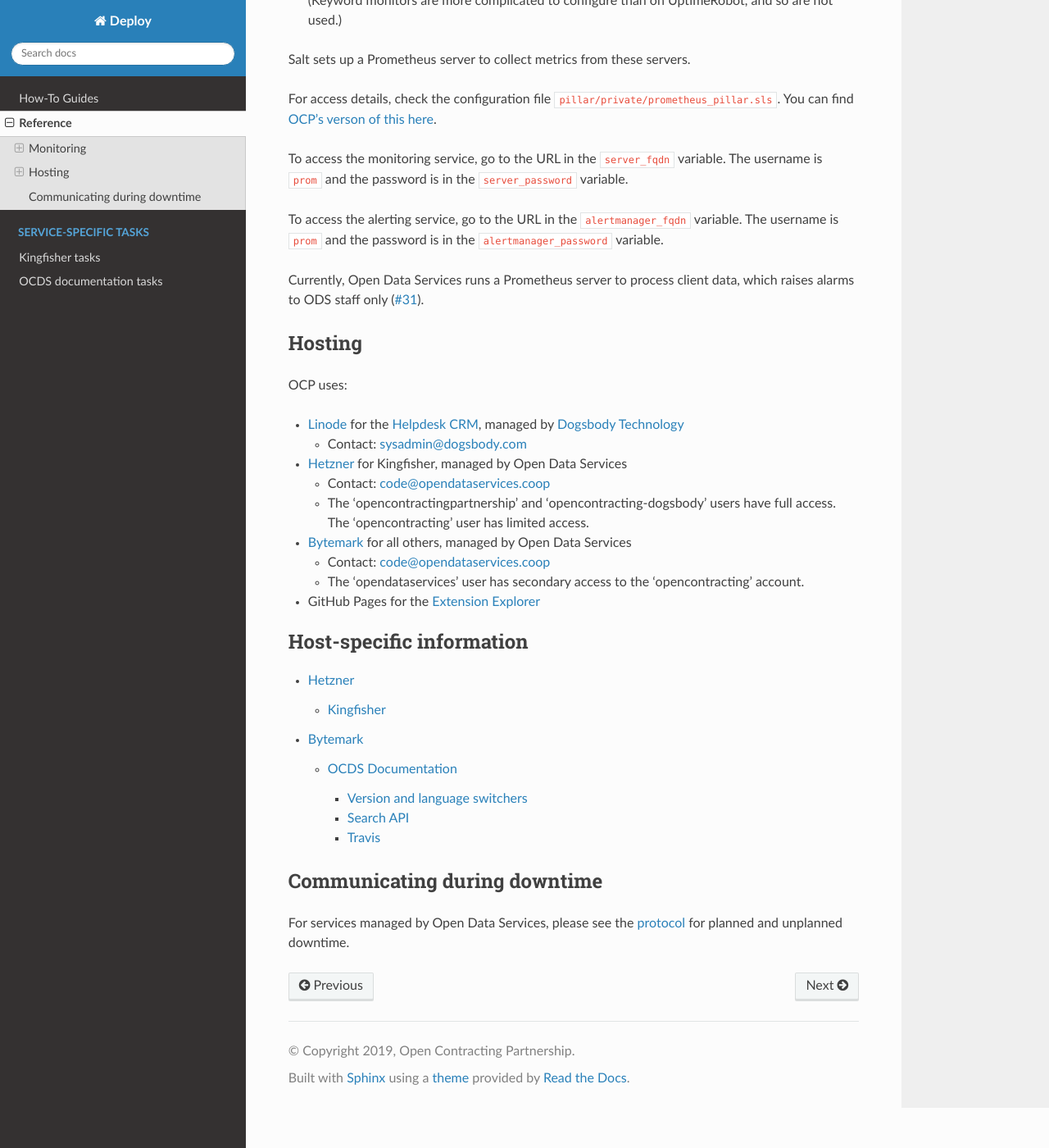
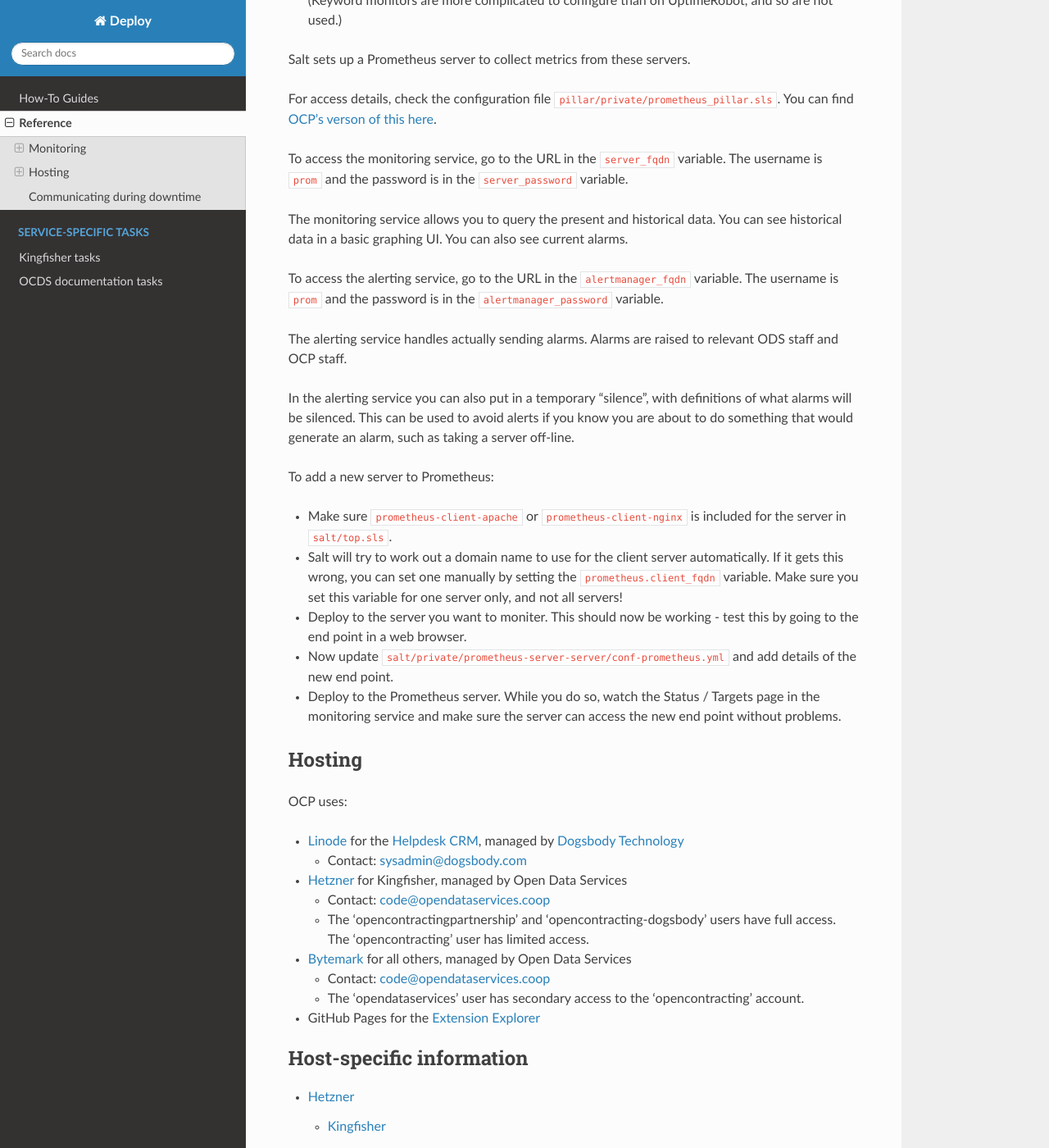
Before and after one commit to open-contracting/deploy, a Sphinx documentation site: the page built from docs/reference/index.rst, in a window 1280 px wide and 1400 px high, scrolled down 761 px. Shown: the whole window at 82% size. Built offline with Sphinx 7.4.7 and the Read the Docs theme 2.0.0, drawn with Linux system fonts in a browser that asks for light colours.

Commit message:
Prometheus - Docs and templates for private files https://github.com/open-contracting/deploy/issues/31

```diff
--- a/docs/reference/index.rst
+++ b/docs/reference/index.rst
@@ -32,9 +32,22 @@
 
 To access the monitoring service, go to the URL in the ``server_fqdn`` variable. The username is ``prom`` and the password is in the ``server_password`` variable.
 
+The monitoring service allows you to query the present and historical data. You can see historical data in a basic graphing UI. You can also see current alarms.
+
 To access the alerting service, go to the URL in the ``alertmanager_fqdn`` variable. The username is ``prom`` and the password is in the ``alertmanager_password`` variable.
 
-Currently, Open Data Services runs a Prometheus server to process client data, which raises alarms to ODS staff only (`#31 <https://github.com/open-contracting/deploy/issues/31>`__).
+The alerting service handles actually sending alarms. Alarms are raised to relevant ODS staff and OCP staff.
+
+In the alerting service you can also put in a temporary "silence", with definitions of what alarms will be silenced. This can be used to avoid alerts if you know you are about to do something that would generate an alarm, such as taking a server off-line.
+
+To add a new server to Prometheus:
+
+-  Make sure ``prometheus-client-apache`` or ``prometheus-client-nginx`` is included for the server in ``salt/top.sls``.
+-  Salt will try to work out a domain name to use for the client server automatically. If it gets this wrong, you can set one manually by setting the ``prometheus.client_fqdn`` variable. Make sure you set this variable for one server only, and not all servers!
+-  Deploy to the server you want to moniter. This should now be working - test this by going to the end point in a web browser.
+-  Now update ``salt/private/prometheus-server-server/conf-prometheus.yml`` and add details of the new end point.
+-  Deploy to the Prometheus server. While you do so, watch the Status / Targets page in the monitoring service and make sure the server can access the new end point without problems.
+
 
 .. _hosting:
 
```
Also changed, not shown: 5 other files.
